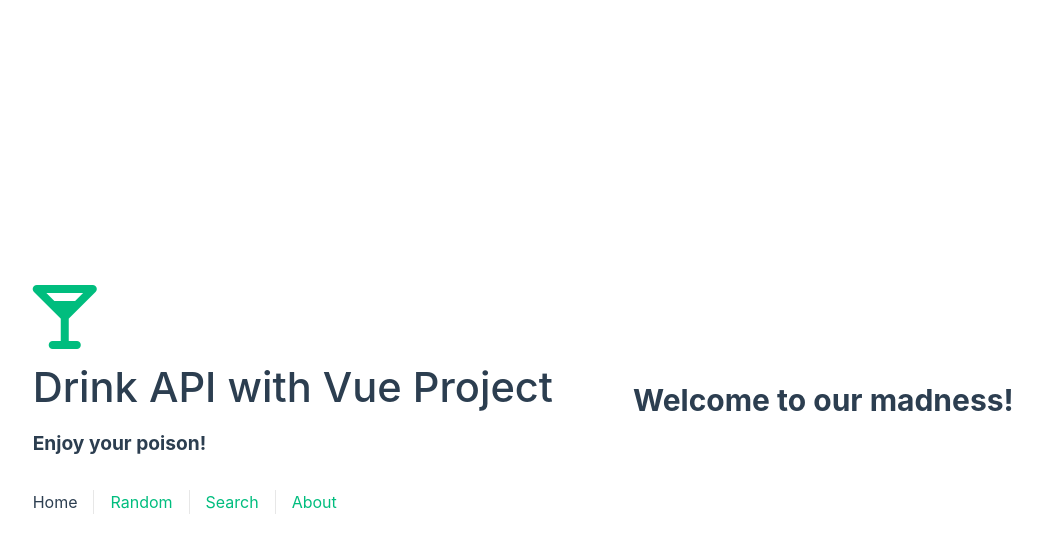
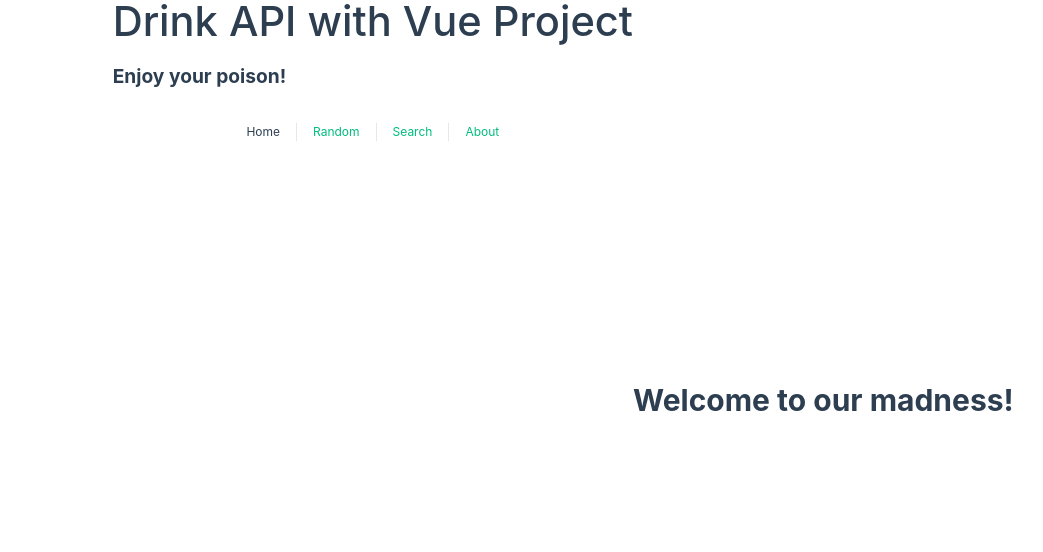
Before and after one commit to Ivet13/vue-drinkAPI, a Vue app in the folder drinkAPI/: page / in a window 1280 px wide. Shown: the top 552 px of the page, without its empty margins (7-1050 px from the left). Built offline with nearby package versions, Linux system fonts and the light colour scheme.

Commit message:
css styles

```diff
--- a/drinkAPI/src/App.vue
+++ b/drinkAPI/src/App.vue
@@ -1,15 +1,6 @@
-<script setup>
-import { RouterLink, RouterView } from 'vue-router'
-import HeaderComponent from './components/HeaderComponent.vue'
-</script>
-
 <template>
   <header>
-
-
     <div class="wrapper">
-      <RouterLink to="/"><span class="icon"><i class="fas fa-martini-glass"></i></span></RouterLink>
-
       <HeaderComponent msg="Drink API with Vue Project" />
 
       <nav>
@@ -25,6 +16,10 @@ import HeaderComponent from './components/HeaderComponent.vue'
 </template>
 
 
+<script setup>
+import { RouterLink, RouterView } from 'vue-router'
+import HeaderComponent from './components/HeaderComponent.vue'
+</script>
 
 
 <style scoped>
@@ -40,20 +35,15 @@ header {
   max-height: 100vh;
 }
 
-.icon{
-  font-size: 4rem;
-}
 
-.logo {
-  display: block;
-  margin: 0 auto 2rem;
-}
+
 
 nav {
   width: 100%;
   font-size: 12px;
   text-align: center;
   margin-top: 2rem;
+  margin-bottom: 2rem;
 }
 
 nav a.router-link-exact-active {
@@ -76,28 +66,28 @@ nav a:first-of-type {
 
 @media (min-width: 1024px) {
   header {
-    display: flex;
-    place-items: center;
-    padding-right: calc(var(--section-gap) / 2);
+    /* display: flex; */
+    /* place-items: center; */
+    /* padding-right: calc(var(--section-gap) / 2); */
   }
 
   .logo {
-    margin: 0 2rem 0 0;
+    /* margin: 0 2rem 0 0; */
   }
 
   header .wrapper {
-    display: flex;
-    place-items: flex-start;
-    flex-wrap: wrap;
+    /* display: flex; */
+    /* place-items: flex-start; */
+    /* flex-wrap: wrap; */
   }
 
   nav {
-    text-align: left;
-    margin-left: -1rem;
-    font-size: 1rem;
+    /* text-align: left; */
+    /* margin-left: -1rem; */
+    /* font-size: 1rem; */
 
-    padding: 1rem 0;
-    margin-top: 1rem;
+    /* padding: 1rem 0; */
+    /* margin-top: 1rem; */
   }
 }
 </style>
```
